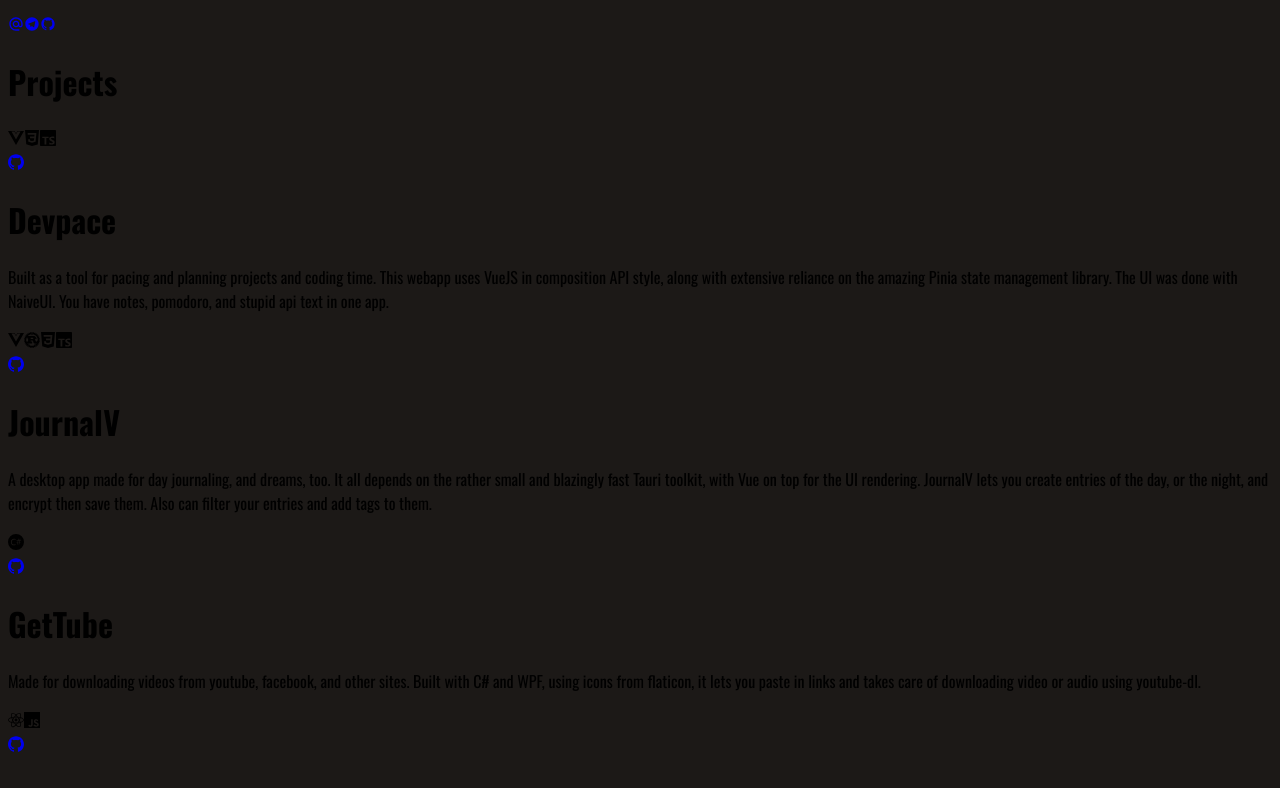
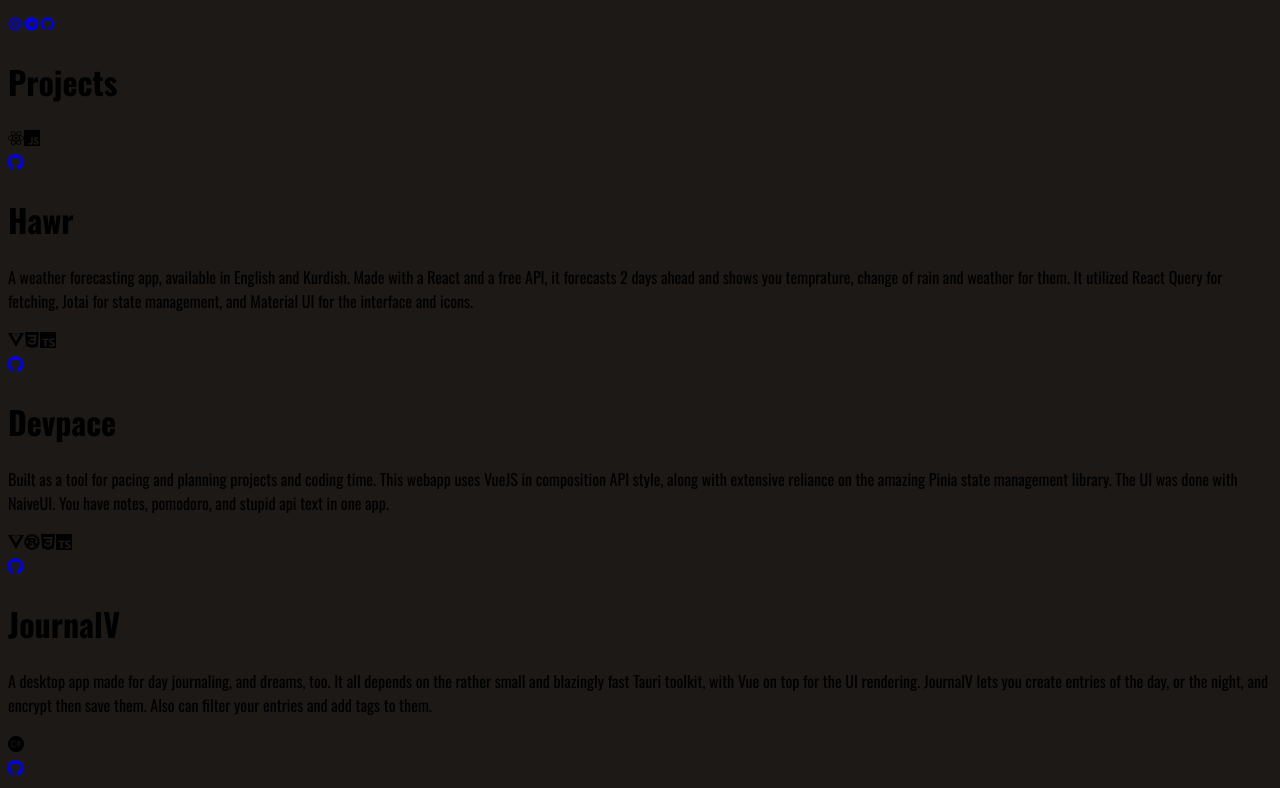
Before and after one commit to ahme-dev/portfolio, a React (Vite) app: page / in a window 1280 px wide. Shown: the part 680-1468 px from the top of the page. Built offline with nearby package versions, Linux system fonts and the light colour scheme.

Commit message:
Update project text for Hawr

```diff
--- a/src/components/Projects.tsx
+++ b/src/components/Projects.tsx
@@ -14,6 +14,13 @@ export function Projects() {
 		<div id="Projects">
 			<h1 className="font-bold text-2xl">Projects</h1>
 			<div className="flex flex-col gap-4 md:flex-row md:overflow-x-scroll py-8">
+				<Project
+					name="Hawr"
+					about="A weather forecasting app, available in English and Kurdish. Made with a React and a free API, it forecasts 2 days ahead and shows you temprature, change of rain and weather for them. It utilized React Query for fetching, Jotai for state management, and Material UI for the interface and icons."
+				>
+					<SiReact></SiReact>
+					<SiJavascript></SiJavascript>
+				</Project>
 				<Project
 					name="Devpace"
 					about="Built as a tool for pacing and planning projects and coding time. This webapp uses VueJS in composition API style, along with extensive reliance on the amazing Pinia state management library. The UI was done with NaiveUI. You have notes, pomodoro, and stupid api text in one app."
@@ -36,13 +43,6 @@ export function Projects() {
 					about="Made for downloading videos from youtube, facebook, and other sites. Built with C# and WPF, using icons from flaticon, it lets you paste in links and takes care of downloading video or audio using youtube-dl."
 				>
 					<SiCsharp></SiCsharp>
-				</Project>
-				<Project
-					name="Hawr"
-					about="A weather forecasting app, available in the kurdish language. Made with badly written React code and a free API, it forecasts 2 days ahead and shows you the temprature and weather for them."
-				>
-					<SiReact></SiReact>
-					<SiJavascript></SiJavascript>
 				</Project>
 			</div>
 		</div>
```
